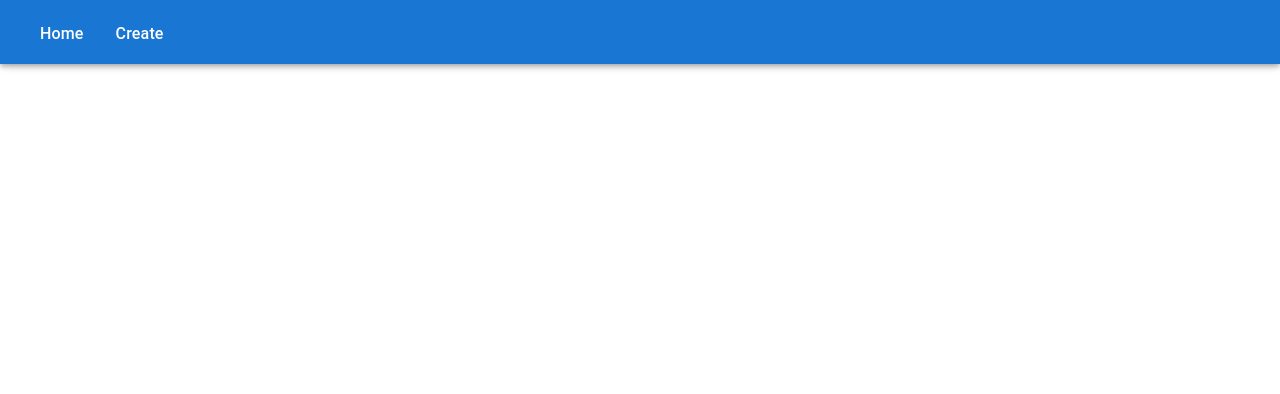
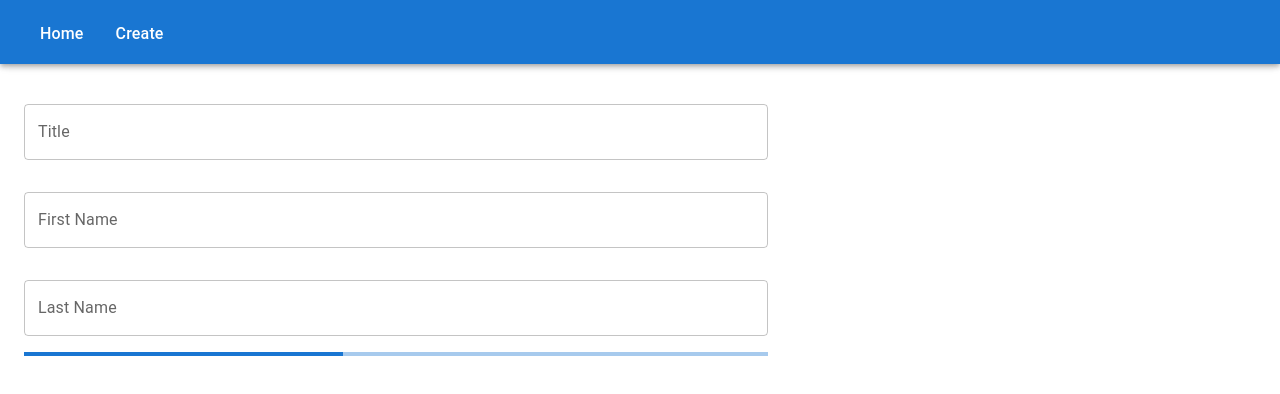
Before and after one commit to iding-ir/mui-react-query, a React (Create React App) app: page /edit/1 in a window 1280 px wide. Before the commit this address had no page. Shown: the top 394 px of the page. Built offline with nearby package versions, Linux system fonts and the light colour scheme; no server answers.

Commit message:
Handle edit item

```diff
--- a/src/App.tsx
+++ b/src/App.tsx
@@ -5,6 +5,7 @@ import { QueryClient, QueryClientProvider } from "react-query";
 import Layout from "./components/Layout/Layout";
 import Home from "./components/Home/Home";
 import Create from "./components/Create/Create";
+import Edit from "./components/Edit/Edit";
 
 const queryClient = new QueryClient();
 
@@ -19,6 +20,8 @@ function App() {
             <Route path="/" element={<Home />} />
 
             <Route path="/create" element={<Create />} />
+
+            <Route path="/edit/:id" element={<Edit />} />
           </Routes>
         </Layout>
       </Router>
--- a/src/api/index.ts
+++ b/src/api/index.ts
@@ -1,6 +1,14 @@
 import { Book } from "../components/Books/Books";
 
 const api = process.env.REACT_APP_API;
+
+export const getBook = async (id: string) => {
+  const response = await fetch(`${api}/books/${id}`);
+
+  const data = await response.json();
+
+  return data;
+};
 
 export const getBooks = async () => {
   const response = await fetch(`${api}/books`);
@@ -31,3 +39,19 @@ export const postBook = async (book: Partial<Book>) => {
 
   return data;
 };
+
+export const editBook = async (book: Partial<Book>) => {
+  console.log(book);
+
+  const response = await fetch(`${api}/books/${book.id}`, {
+    method: "PUT",
+    body: JSON.stringify(book),
+    headers: {
+      "Content-Type": "application/json",
+    },
+  });
+
+  const data = await response.json();
+
+  return data;
+};
--- a/src/components/Books/Books.tsx
+++ b/src/components/Books/Books.tsx
@@ -6,6 +6,7 @@ import Typography from "@mui/material/Typography";
 import { createStyles, makeStyles, Theme } from "@material-ui/core/styles";
 import { useQuery, useMutation, useQueryClient } from "react-query";
 import CircularProgress from "@mui/material/CircularProgress";
+import { useNavigate } from "react-router-dom";
 
 import { getBooks, deleteBook } from "../../api";
 
@@ -28,6 +29,8 @@ export interface Book {
 const Books = () => {
   const classes = useStyles();
 
+  const navigate = useNavigate();
+
   const { data: books, status: getStatus } = useQuery("books", getBooks);
 
   const queryClient = useQueryClient();
@@ -41,6 +44,12 @@ const Books = () => {
       ) : (
         books.map((book: Book) => {
           const { id, title, first_name, last_name } = book;
+
+          const handleEdit = async () => {
+            queryClient.invalidateQueries("book");
+
+            navigate(`/edit/${id}`);
+          };
 
           const handleDelete = async () => {
             await mutateAsync(id);
@@ -69,6 +78,10 @@ const Books = () => {
               </CardContent>
 
               <CardActions>
+                <Button size="small" onClick={handleEdit}>
+                  Edit
+                </Button>
+
                 <Button size="small" onClick={handleDelete}>
                   Delete
                 </Button>
--- a/src/components/Create/Create.tsx
+++ b/src/components/Create/Create.tsx
@@ -1,77 +1,28 @@
-import Box from "@mui/material/Box";
-import TextField from "@mui/material/TextField";
-import Button from "@mui/material/Button";
-import { createStyles, makeStyles, Theme } from "@material-ui/core/styles";
-import { useForm } from "react-hook-form";
 import { useMutation, useQueryClient } from "react-query";
+import { useNavigate } from "react-router-dom";
 
 import { postBook } from "../../api";
 import { Book } from "../Books/Books";
-
-const useStyles = makeStyles((theme: Theme) =>
-  createStyles({
-    input: {
-      margin: "1rem 0 !important",
-    },
-  })
-);
+import Form from "../Form/Form";
 
 const Create = () => {
-  const classes = useStyles();
+  const navigate = useNavigate();
 
   const queryClient = useQueryClient();
 
-  const { mutateAsync } = useMutation(postBook);
-
-  const {
-    register,
-    handleSubmit,
-    formState: { errors },
-  } = useForm();
+  const { mutateAsync, isLoading } = useMutation(postBook);
 
   const onSubmit = async (book: Partial<Book>) => {
+    console.log(book);
+
     await mutateAsync(book);
 
     queryClient.invalidateQueries("books");
+
+    navigate("/");
   };
 
-  return (
-    <Box component="form" onSubmit={handleSubmit(onSubmit)}>
-      <TextField
-        className={classes.input}
-        fullWidth
-        label="Title"
-        variant="outlined"
-        {...register("title", { required: true })}
-      />
-
-      {errors.title && <span>This field is required</span>}
-
-      <TextField
-        className={classes.input}
-        fullWidth
-        label="First Name"
-        variant="outlined"
-        {...register("first_name", { required: true })}
-      />
-
-      {errors.first_name && <span>This field is required</span>}
-
-      <TextField
-        className={classes.input}
-        fullWidth
-        label="Last Name"
-        variant="outlined"
-        {...register("last_name", { required: true })}
-      />
-
-      {errors.last_name && <span>This field is required</span>}
-
-      <Button fullWidth variant="contained" type="submit">
-        Submit
-      </Button>
-    </Box>
-  );
+  return <Form defaultValues={{}} onSubmit={onSubmit} isLoading={isLoading} />;
 };
 
 export default Create;
--- /dev/null
+++ b/src/components/Edit/Edit.tsx
@@ -0,0 +1,32 @@
+import { useQuery, useMutation, useQueryClient } from "react-query";
+import { useParams, useNavigate } from "react-router-dom";
+
+import { getBook, editBook } from "../../api";
+import { Book } from "../Books/Books";
+import Form from "../Form/Form";
+
+const Edit = () => {
+  const { id } = useParams();
+
+  const navigate = useNavigate();
+
+  const queryClient = useQueryClient();
+
+  const { mutateAsync } = useMutation(editBook);
+
+  const { data, isLoading } = useQuery("book", () => getBook(id as string));
+
+  const onSubmit = async (book: Partial<Book>) => {
+    await mutateAsync({ ...book, id });
+
+    queryClient.invalidateQueries("books");
+
+    navigate("/");
+  };
+
+  return (
+    <Form defaultValues={data} onSubmit={onSubmit} isLoading={isLoading} />
+  );
+};
+
+export default Edit;
--- /dev/null
+++ b/src/components/Form/Form.tsx
@@ -0,0 +1,84 @@
+import { useEffect } from "react";
+import Box from "@mui/material/Box";
+import TextField from "@mui/material/TextField";
+import Button from "@mui/material/Button";
+import { createStyles, makeStyles, Theme } from "@material-ui/core/styles";
+import { useForm } from "react-hook-form";
+import LinearProgress from "@mui/material/LinearProgress";
+
+import { Book } from "../Books/Books";
+
+const useStyles = makeStyles((theme: Theme) =>
+  createStyles({
+    input: {
+      margin: "1rem 0 !important",
+    },
+  })
+);
+
+interface Props {
+  defaultValues: Book | {};
+  onSubmit: any;
+  isLoading: boolean;
+}
+
+const Form = ({ defaultValues, onSubmit, isLoading }: Props) => {
+  const classes = useStyles();
+
+  const {
+    register,
+    handleSubmit,
+    formState: { errors },
+    reset,
+  } = useForm();
+
+  useEffect(() => {
+    if (defaultValues && Object.keys(defaultValues).length) {
+      reset(defaultValues);
+    }
+  }, [defaultValues, reset]);
+
+  return (
+    <Box component="form" onSubmit={handleSubmit(onSubmit)}>
+      <TextField
+        className={classes.input}
+        fullWidth
+        label="Title"
+        variant="outlined"
+        {...register("title", { required: true })}
+      />
+
+      {errors.title && <span>This field is required</span>}
+
+      <TextField
+        className={classes.input}
+        fullWidth
+        label="First Name"
+        variant="outlined"
+        {...register("first_name", { required: true })}
+      />
+
+      {errors.first_name && <span>This field is required</span>}
+
+      <TextField
+        className={classes.input}
+        fullWidth
+        label="Last Name"
+        variant="outlined"
+        {...register("last_name", { required: true })}
+      />
+
+      {errors.last_name && <span>This field is required</span>}
+
+      {isLoading ? (
+        <LinearProgress />
+      ) : (
+        <Button fullWidth variant="contained" type="submit">
+          Submit
+        </Button>
+      )}
+    </Box>
+  );
+};
+
+export default Form;
```
